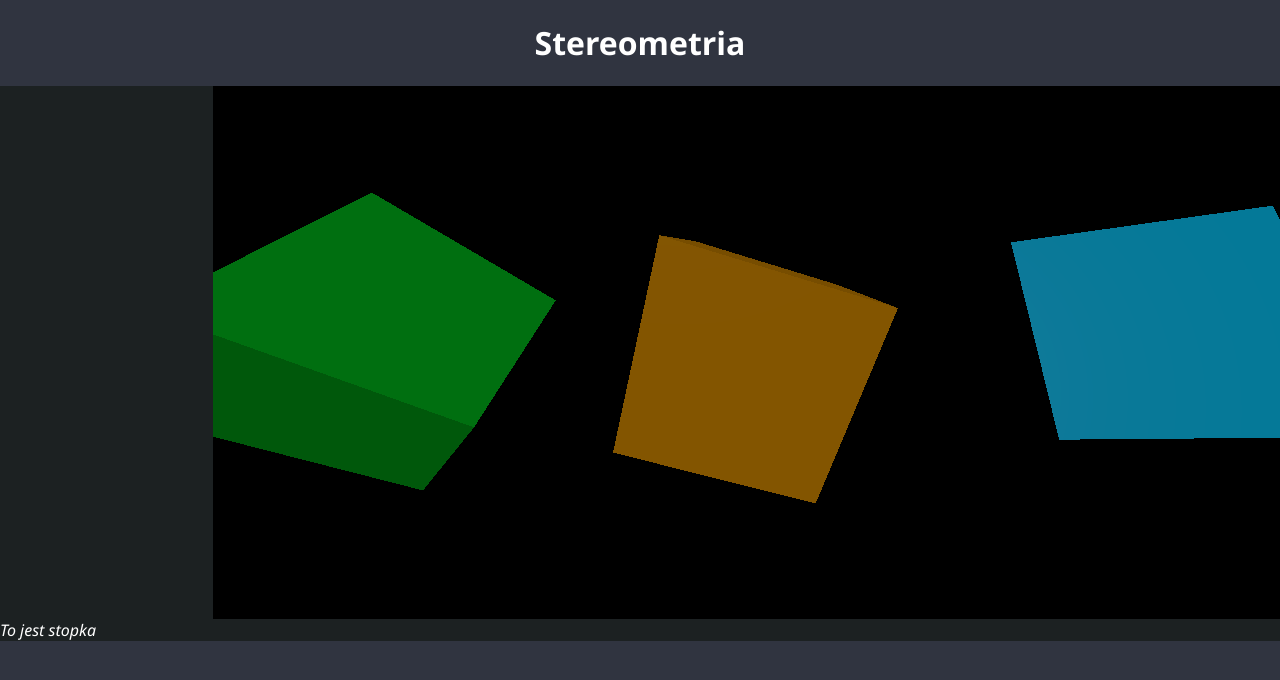
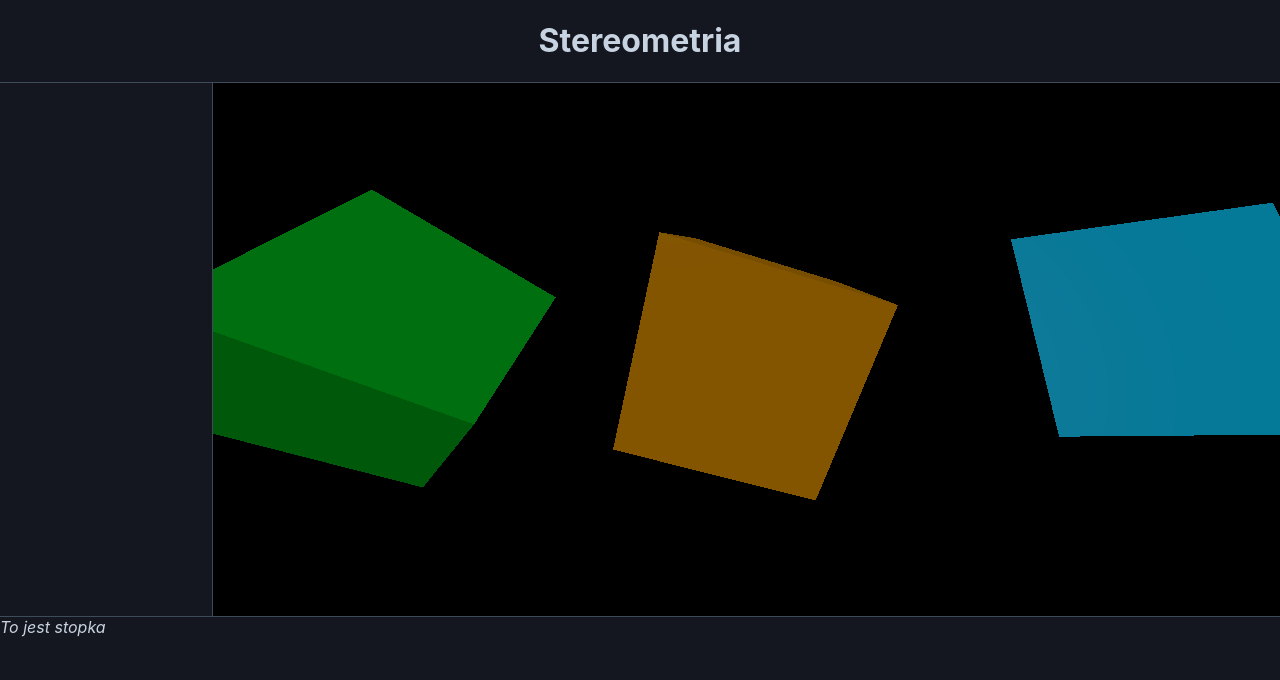
Before and after one commit to Worshox/Stereometria, a website: page index.html in a window 1280 px wide. Drawn offline with nearby package versions, Linux system fonts and the light colour scheme; animation ran at ten frames a second.

Commit message:
Add colours, fonts and improve styling

```diff
--- a/style.css
+++ b/style.css
@@ -1,16 +1,26 @@
+@import url("https://fonts.googleapis.com/css2?family=Roboto:wght@300&display=swap");
+
 * {
-  color: white;
+  color: #c8d3e1;
 }
 
 html,
 body {
   margin: 0;
-  font-family: "Segoe UI", Tahoma, Geneva, Verdana, sans-serif;
-  background: hsl(224, 14%, 22%);
+  font-family: -apple-system, BlinkMacSystemFont, "Segoe UI", Roboto, Oxygen,
+    Ubuntu, Cantarell, "Fira Sans", "Droid Sans", "Helvetica Neue", sans-serif;
+  background: hsl(225, 20%, 10%);
 }
 
 header {
   text-align: center;
+  overflow: auto;
+  border-bottom: 1px solid #3e4c5a;
+}
+
+nav {
+  margin-left: 20px;
+  border-right: 1px solid #3e4c5a;
 }
 
 main {
@@ -18,9 +28,12 @@ main {
   grid-template-columns: 0.2fr 1fr;
 }
 
-nav,
 footer {
-  background: hsl(190, 10%, 12%);
+  border-top: 1px solid #3e4c5a;
+}
+
+li {
+  margin: 5px auto;
 }
 
 #c {
```
